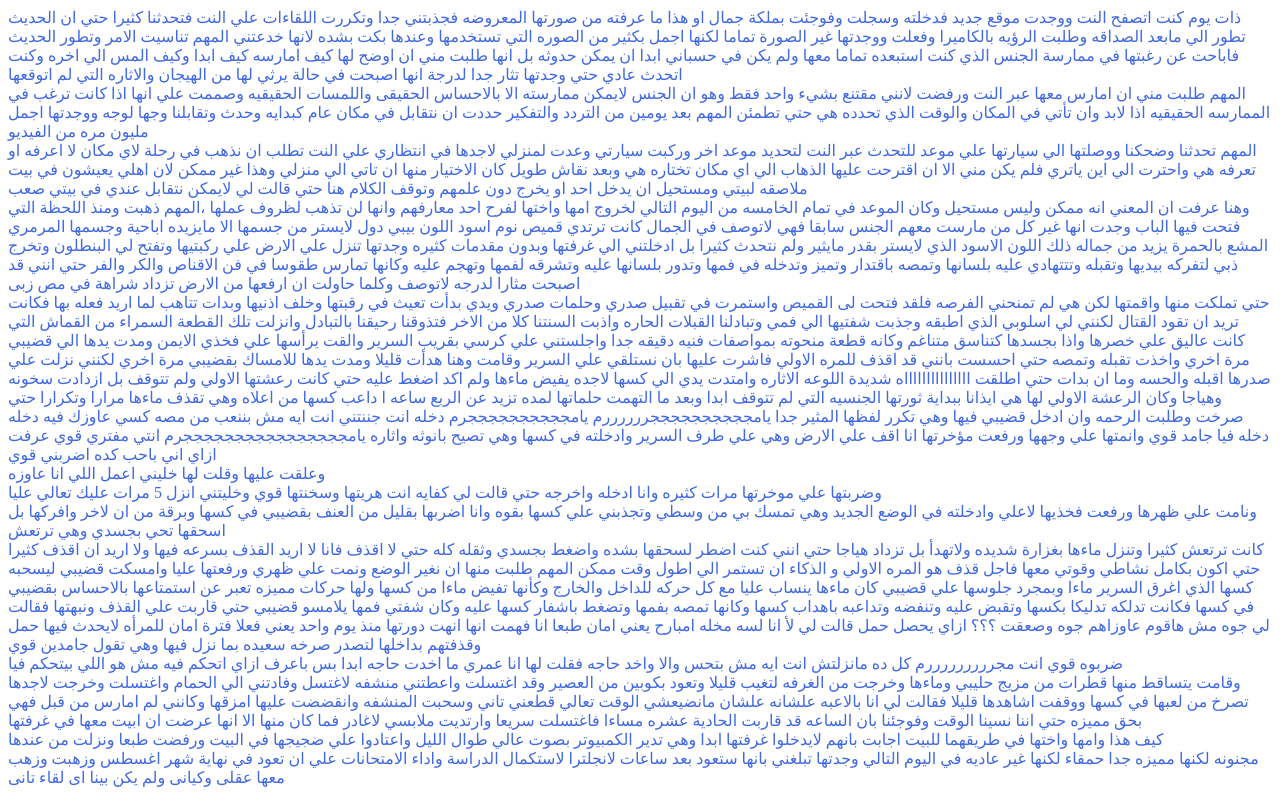
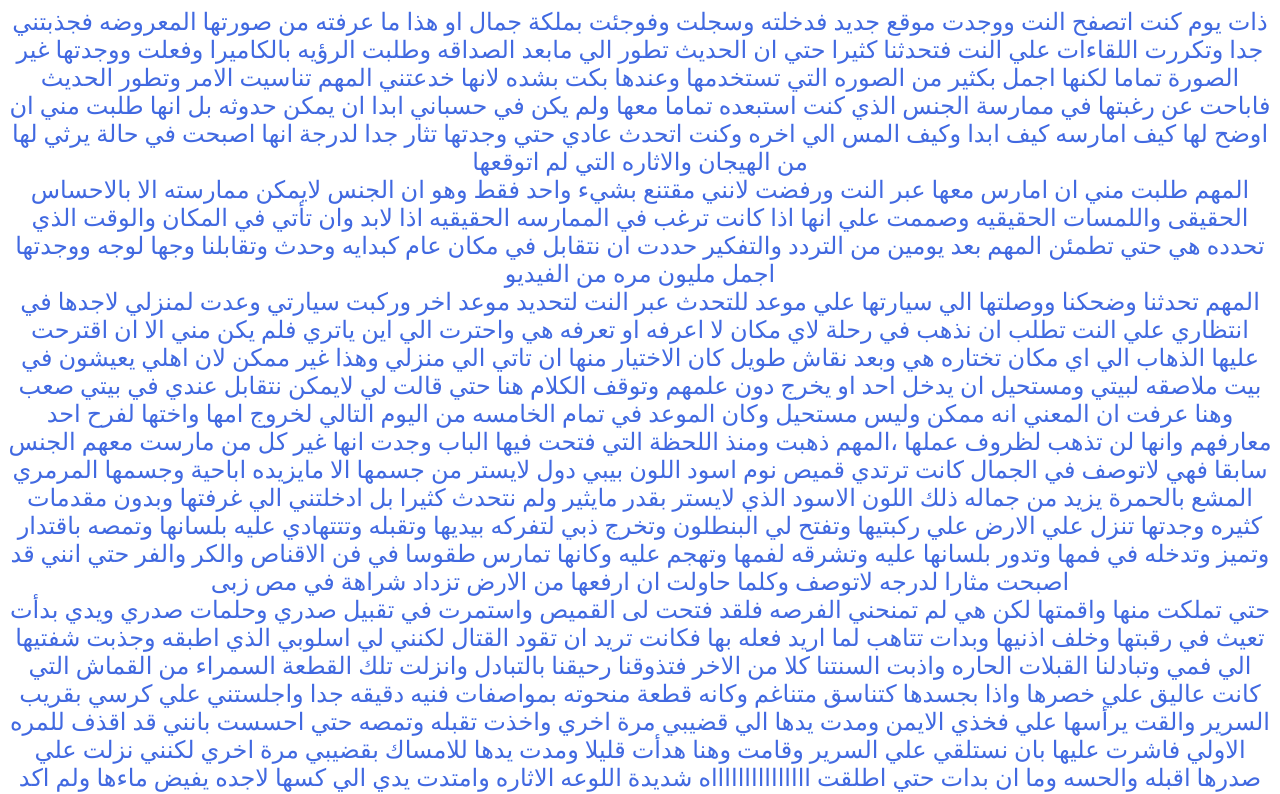
Before and after one commit to kesasw7ekayat/4, a plain HTML site: page index.html in a window 1280 px wide. Shown: the top 794 px of the page. Drawn offline with Linux system fonts and the light colour scheme.

Commit message:
Update index.html

```diff
--- a/index.html
+++ b/index.html
@@ -1,4 +1,4 @@
-<font color="#4169e1">ذات يوم كنت اتصفح النت ووجدت موقع جديد فدخلته وسجلت وفوجئت بملكة جمال او هذا ما عرفته من صورتها المعروضه فجذبتني جدا وتكررت اللقاءات علي النت فتحدثنا كثيرا حتي ان الحديث تطور الي مابعد الصداقه وطلبت الرؤيه بالكاميرا وفعلت ووجدتها غير الصورة تماما لكنها اجمل بكثير من الصوره التي تستخدمها وعندها بكت بشده لانها خدعتني المهم تناسيت الامر وتطور الحديث فاباحت عن رغبتها في ممارسة الجنس الذي كنت استبعده تماما معها ولم يكن في حسباني ابدا ان يمكن حدوثه بل انها طلبت مني ان اوضح لها كيف امارسه كيف ابدا وكيف المس الي اخره وكنت اتحدث عادي حتي وجدتها تثار جدا لدرجة انها اصبحت في حالة يرثي لها من الهيجان والاثاره التي لم اتوقعها <br>
+<center><font size="5"><font color="#4169e1">ذات يوم كنت اتصفح النت ووجدت موقع جديد فدخلته وسجلت وفوجئت بملكة جمال او هذا ما عرفته من صورتها المعروضه فجذبتني جدا وتكررت اللقاءات علي النت فتحدثنا كثيرا حتي ان الحديث تطور الي مابعد الصداقه وطلبت الرؤيه بالكاميرا وفعلت ووجدتها غير الصورة تماما لكنها اجمل بكثير من الصوره التي تستخدمها وعندها بكت بشده لانها خدعتني المهم تناسيت الامر وتطور الحديث فاباحت عن رغبتها في ممارسة الجنس الذي كنت استبعده تماما معها ولم يكن في حسباني ابدا ان يمكن حدوثه بل انها طلبت مني ان اوضح لها كيف امارسه كيف ابدا وكيف المس الي اخره وكنت اتحدث عادي حتي وجدتها تثار جدا لدرجة انها اصبحت في حالة يرثي لها من الهيجان والاثاره التي لم اتوقعها <br>
 المهم طلبت مني ان امارس معها عبر النت ورفضت لانني مقتنع بشيء واحد فقط وهو ان الجنس لايمكن ممارسته الا بالاحساس الحقيقى واللمسات الحقيقيه وصممت علي انها اذا كانت ترغب في الممارسه الحقيقيه اذا لابد وان تأتي في المكان والوقت الذي تحدده هي حتي تطمئن المهم بعد يومين من التردد والتفكير حددت ان نتقابل في مكان عام كبدايه وحدث وتقابلنا وجها لوجه ووجدتها اجمل مليون مره من الفيديو <br>
 المهم تحدثنا وضحكنا ووصلتها الي سيارتها علي موعد للتحدث عبر النت لتحديد موعد اخر وركبت سيارتي وعدت لمنزلي لاجدها في انتظاري علي النت تطلب ان نذهب في رحلة لاي مكان لا اعرفه او تعرفه هي واحترت الي اين ياتري فلم يكن مني الا ان اقترحت عليها الذهاب الي اي مكان تختاره هي وبعد نقاش طويل كان الاختيار منها ان تاتي الي منزلي وهذا غير ممكن لان اهلي يعيشون في بيت ملاصقه لبيتي ومستحيل ان يدخل احد او يخرج دون علمهم وتوقف الكلام هنا حتي قالت لي لايمكن نتقابل عندي في بيتي صعب <br>
 وهنا عرفت ان المعني انه ممكن وليس مستحيل وكان الموعد في تمام الخامسه من اليوم التالي لخروج امها واختها لفرح احد معارفهم وانها لن تذهب لظروف عملها ،المهم ذهبت ومنذ اللحظة التي فتحت فيها الباب وجدت انها غير كل من مارست معهم الجنس سابقا فهي لاتوصف في الجمال كانت ترتدي قميص نوم اسود اللون بيبي دول لايستر من جسمها الا مايزيده اباحية وجسمها المرمري المشع بالحمرة يزيد من جماله ذلك اللون الاسود الذي لايستر بقدر مايثير ولم نتحدث كثيرا بل ادخلتني الي غرفتها وبدون مقدمات كثيره وجدتها تنزل علي الارض علي ركبتيها وتفتح لي البنطلون وتخرج ذبي لتفركه بيديها وتقبله وتتتهادي عليه بلسانها وتمصه باقتدار وتميز وتدخله في فمها وتدور بلسانها عليه وتشرقه لفمها وتهجم عليه وكانها تمارس طقوسا في فن الاقناص والكر والفر حتي انني قد اصبحت مثارا لدرجه لاتوصف وكلما حاولت ان ارفعها من الارض تزداد شراهة في مص زبى <br>
```
